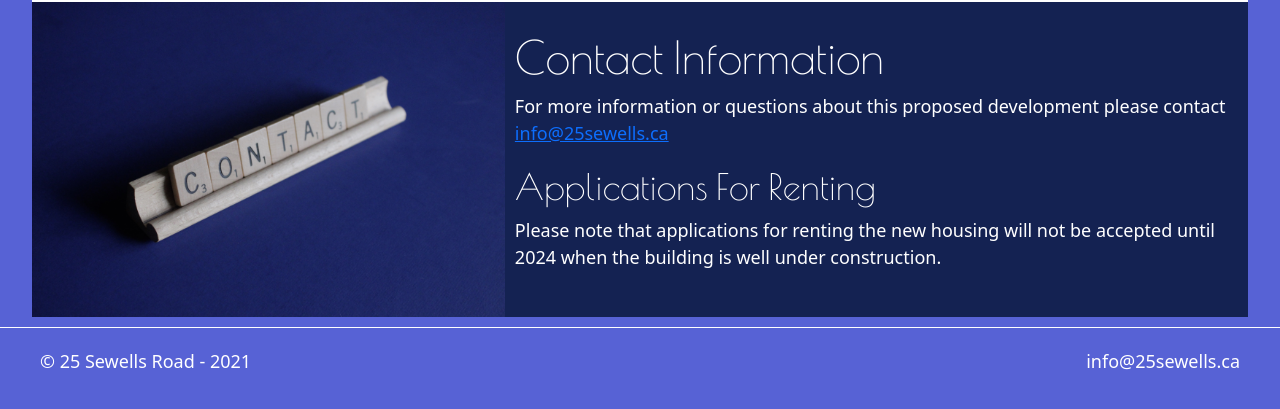
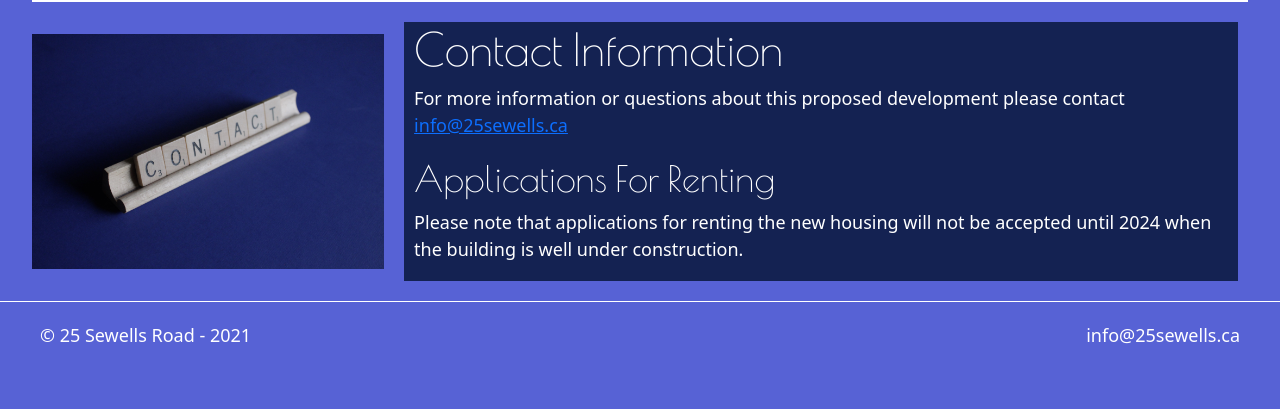
Before and after one commit to twc-inc-ca/twc-inc-ca.github.io, a PHP site: page /contact.html in a window 1280 px wide. Shown: the part 70-479 px from the top of the page. Run offline with PHP 8.4, Linux system fonts and the light colour scheme.

Commit message:
add consistent styling

```diff
--- a/contact.html
+++ b/contact.html
@@ -39,12 +39,12 @@
     </div>
   </nav>
 
-<section>
-  <div class="contactContainer isFlexContainer">
+<section class="contactContainer">
+  <div class="isFlexContainer">
     <div class="contactImage">
       <img src="Images/contact.jpg" alt="">
     </div>
-    <div class="contactInfo">
+    <div class="contactInfo" id="fadein1">
       <h1>Contact Information</h1>
       <p>For more information or questions about this proposed development please contact <a href="mailto: info@25sewells.ca">info@25sewells.ca</a></p>
       <h2>Applications For Renting</h2>
@@ -74,7 +74,7 @@
 
 
 <!--Scripts-->
-<script src="script.js" type="text/javascript"></script>
+<script src="script-who-we-are.js" type="text/javascript"></script>
 <script src="https://code.jquery.com/jquery-3.3.1.slim.min.js" integrity="sha384-q8i/X+965DzO0rT7abK41JStQIAqVgRVzpbzo5smXKp4YfRvH+8abtTE1Pi6jizo" crossorigin="anonymous"></script>
 <script src="https://cdnjs.cloudflare.com/ajax/libs/popper.js/1.14.3/umd/popper.min.js" integrity="sha384-ZMP7rVo3mIykV+2+9J3UJ46jBk0WLaUAdn689aCwoqbBJiSnjAK/l8WvCWPIPm49" crossorigin="anonymous"></script>
 <script src="https://stackpath.bootstrapcdn.com/bootstrap/4.1.3/js/bootstrap.min.js" integrity="sha384-ChfqqxuZUCnJSK3+MXmPNIyE6ZbWh2IMqE241rYiqJxyMiZ6OW/JmZQ5stwEULTy" crossorigin="anonymous"></script>
--- a/styles.css
+++ b/styles.css
@@ -398,11 +398,19 @@ h1, h2, h3, h4, h5, h6 {
     margin-left: 2.5%;
     margin-right: 2.5%;
     color: white;
+    padding-top: 10px;
+}
+
+.contactInfo {
     background-color: #142252;
+    color: white;
+    margin: 10px;
+    padding-left: 10px;
+    padding-right: 5px;
 }
 
 .contactImage {
-    width: 60%;
+    width: 40%;
     margin-right: 10px;
 }
 
```
